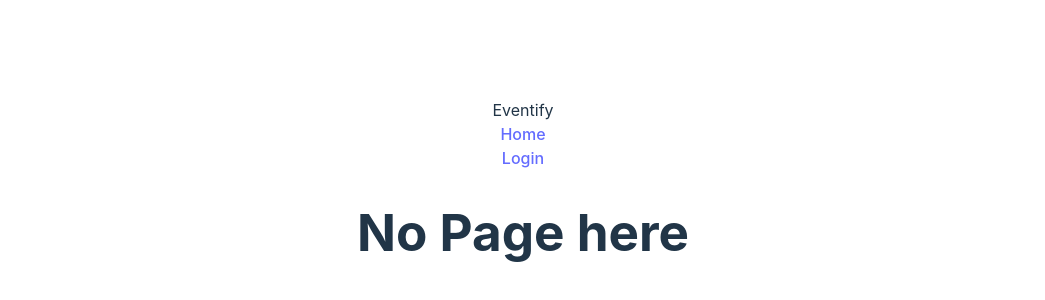
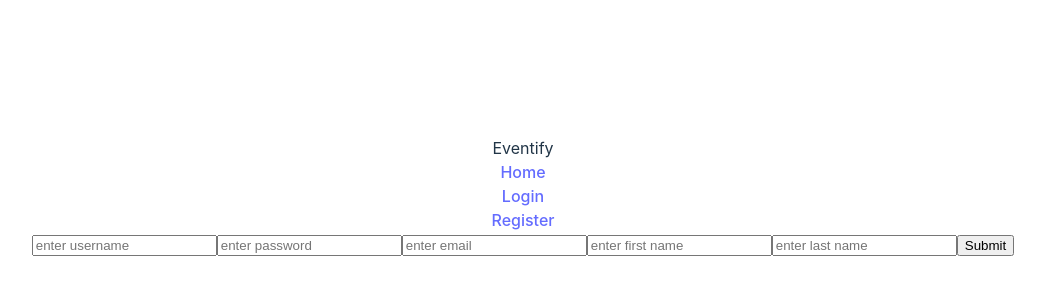
Before and after one commit to teozhengyang/Eventify-Orbital-, a React (Vite) app in the folder eventify/frontend/: page /Register in a window 1280 px wide. Shown: the part 204-504 px from the top of the page, without its empty margins (117-1162 px from the left). Built offline with nearby package versions, Linux system fonts and the light colour scheme; no server answers.

Commit message:
add frontend for register new user page

```diff
--- a/eventify/frontend/src/components/App.tsx
+++ b/eventify/frontend/src/components/App.tsx
@@ -8,6 +8,7 @@ import Home from "./Home";
 import PrivateRoute from "../utils/PrivateRoute";
 import { AuthProvider } from "../context/AuthContext";
 import Profile from "./Profile";
+import Register from "./Register";
 
 /**
  * Main page, might be used for main calendar view? or to simply route to different pages
@@ -26,6 +27,7 @@ export default function App() {
         <Route path="CreateEvent" element={<Event />} />
         <Route path="*" element={<NoPage />} />
         <Route path="Profile" element={<Profile />} />
+        <Route path="Register" element={<Register />} />
       </Routes>
     </AuthProvider>
     </BrowserRouter>
--- a/eventify/frontend/src/components/Header.tsx
+++ b/eventify/frontend/src/components/Header.tsx
@@ -16,6 +16,9 @@ export default function Headers() {
                         <Nav.Link href="/login">Login</Nav.Link>}
                 </Nav>
                 <Nav>
+                    {!user ? <Nav.Link href="/Register">Register</Nav.Link> : null}
+                </Nav>
+                <Nav>
                     {user ? <Nav.Link href="/SearchEvent">Search Event</Nav.Link> : null}
                 </Nav>
                 <Nav>
--- /dev/null
+++ b/eventify/frontend/src/components/Register.tsx
@@ -0,0 +1,16 @@
+import { useContext } from 'react';
+import AuthContext from "../context/AuthContext"
+
+export default function Register() {
+
+  return (
+    <form>
+        <input type="text" name="username" placeholder="enter username"/>
+        <input type="password" name="password" placeholder="enter password"/>
+        <input type="email" name="password" placeholder="enter email"/>
+        <input type="text" name="first_name" placeholder="enter first name"/>
+        <input type="text" name="last_name" placeholder="enter last name"/>
+        <input type="submit"/>
+    </form>
+  );
+}
```
Also changed, not shown: 1 other file (tests, documents, lock files or other folders).
